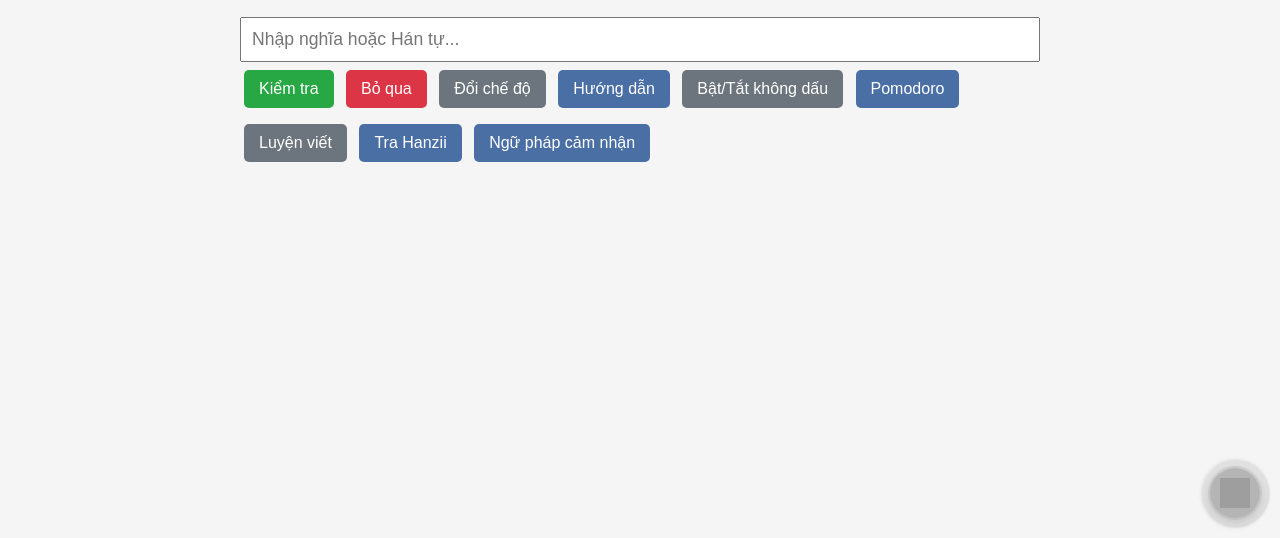
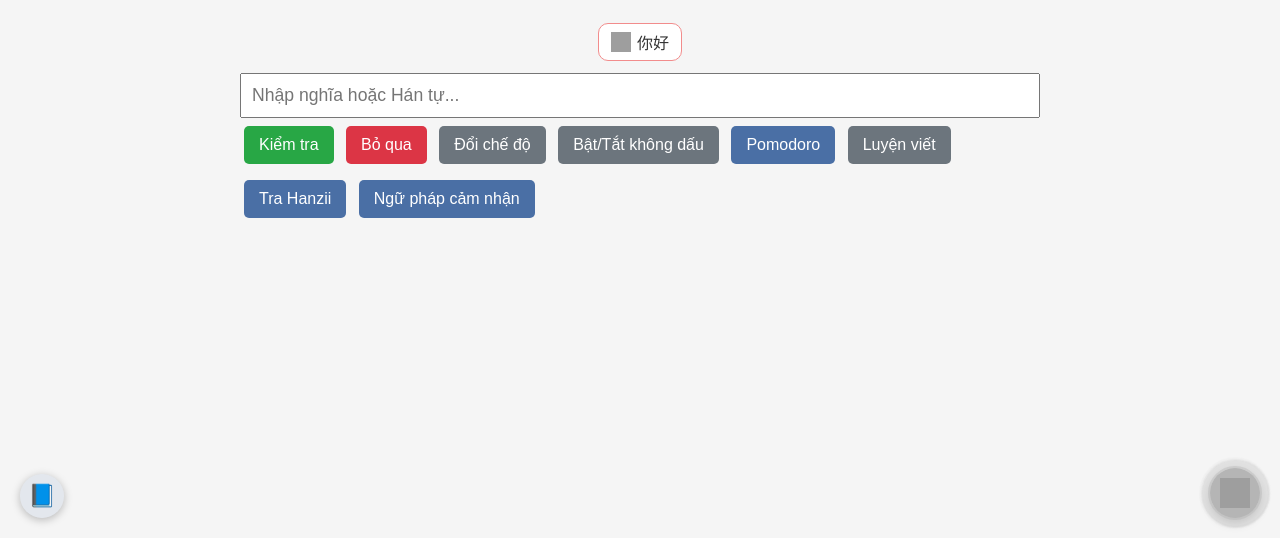
Before and after one commit to quanxike9x/web-hoc-tieng-trung, a plain HTML site: page index.html in a window 1280 px wide. Shown: the part 262-800 px from the top of the page. Drawn offline with Linux system fonts and the light colour scheme; grey boxes are pictures that could not be loaded.

Commit message:
Update index.html

```diff
--- a/index.html
+++ b/index.html
@@ -23,6 +23,31 @@
     #wrong-table h3 { margin-top: 0; color: #dc3545; }
     #wrong-table p { margin: 4px 0; }
     #status { margin-top: 10px; font-style: italic; color: #6c757d; }
+  </style>
+
+  <style>
+    /* CSS cho nút hướng dẫn */
+    #help-floating-btn {
+  position: fixed;
+  bottom: 20px;
+  left: 20px; /* GÓC TRÁI dưới */
+  width: 44px;
+  height: 44px;
+  border-radius: 50%;
+  background: #4a6ea51a;
+  color: white;
+  font-size: 22px;
+  border: none;
+  box-shadow: 0 2px 8px rgba(0,0,0,0.25);
+  cursor: pointer;
+  z-index: 9999;
+  transition: background 0.3s;
+}
+
+#help-floating-btn:hover {
+  background: #3b5c88;
+}
+
   </style>
 
   <!-- CSS cho popup Luyện viết (grid lines + container cho HanziWriter) -->
@@ -203,6 +228,35 @@
 }
 </style>
 
+
+<style>
+  /* ===== style nút phát âm ===== */
+  .speak-button-img {
+  display: inline-flex;
+  align-items: center;
+  padding: 6px 12px;
+  border: 1.5px solid #f28c8c;
+  border-radius: 10px;
+  background-color: #fff;
+  font-size: 16px;
+  color: #333;
+  cursor: pointer;
+  transition: background 0.2s ease, box-shadow 0.2s;
+  margin-top: 6px;
+}
+
+.speak-button-img:hover {
+  background-color: #fff2f2;
+  box-shadow: 0 2px 5px rgba(242, 140, 140, 0.2);
+}
+
+.speak-button-img .icon-img {
+  width: 20px;
+  height: 20px;
+  margin-right: 6px;
+}
+</style>
+
 <!-- Nút mở Chat -->
 <div id="chat-btn">
   <span class="pulse"></span>
@@ -242,6 +296,9 @@ chatClose.addEventListener("click", () => {
 </script>
 
 </head>
+<button id="help-floating-btn" onclick="showHelp()" title="Hướng dẫn sử dụng">
+  📘
+</button>
 <body>
   <header>汉语水平 HSK Trainer IndexDb_Grammar</header>
   <div class="container">
@@ -249,12 +306,18 @@ chatClose.addEventListener("click", () => {
     <div id="file-name">Chưa chọn file</div>
     <div id="status">Đang tải dữ liệu...</div>
     <div class="hanzi" id="hanzi-display">Chưa có từ</div>
+    <div style="text-align:center; margin: 12px 0;">
+  <button class="speak-button-img" onclick="speakCurrentWord()" title="Phát âm">
+    <img src="https://cdn-icons-png.flaticon.com/512/727/727269.png" alt="Phát âm" class="icon-img" />
+    <span id="speak-text">你好</span>
+  </button>
+</div>
+
     <input id="answer" placeholder="Nhập nghĩa hoặc Hán tự..." type="text"/>
     <div>
       <button class="btn success" onclick="checkAnswer()">Kiểm tra</button>
       <button class="btn danger" onclick="skipWord()">Bỏ qua</button>
       <button class="btn secondary" onclick="toggleInputMode()">Đổi chế độ</button>
-      <button class="btn accent" onclick="showHelp()">Hướng dẫn</button>
       <button class="btn secondary" onclick="toggleNoTone()">Bật/Tắt không dấu</button>
       <button class="btn accent" onclick="startPomodoro()">Pomodoro</button>
       <button class="btn secondary" onclick="openWritingPopup()">Luyện viết</button>
@@ -469,6 +532,10 @@ chatClose.addEventListener("click", () => {
 
       function updateWordDisplay() {
         document.getElementById("hanzi-display").textContent = inputMode === "hanzi" ? currentWord[0] : currentWord[2][0];
+        document.getElementById("speak-text").textContent = inputMode === "hanzi"
+  ? currentWord[0]
+  : currentWord[2][0];
+
         document.getElementById("answer").value = "";
         document.getElementById("result").textContent = "";
         document.getElementById("wrong-table").style.display = "none";
@@ -599,6 +666,27 @@ chatClose.addEventListener("click", () => {
         ctx.moveTo(400, 0); ctx.lineTo(0, 400);
         ctx.stroke();
       }
+
+      function speakCurrentWord() {
+  if (!currentWord) return;
+
+  const text = inputMode === "hanzi"
+    ? currentWord[0]        // chữ Hán (ví dụ: 你好)
+    : currentWord[2][0];    // nghĩa tiếng Việt
+
+  const lang = inputMode === "hanzi" ? "zh-CN" : "vi"; // "vi" là giọng Việt chuẩn
+
+  speakGoogle(text, lang);
+}
+
+// 🔊 Phát âm bằng Google Translate TTS (rất chuẩn)
+function speakGoogle(text, lang) {
+  const audio = new Audio(
+    `https://translate.google.com/translate_tts?ie=UTF-8&q=${encodeURIComponent(text)}&tl=${lang}&client=tw-ob`
+  );
+  audio.play();
+}
+
 
       // Khởi chạy ứng dụng khi trang tải xong
       window.addEventListener('DOMContentLoaded', initApp);
```
